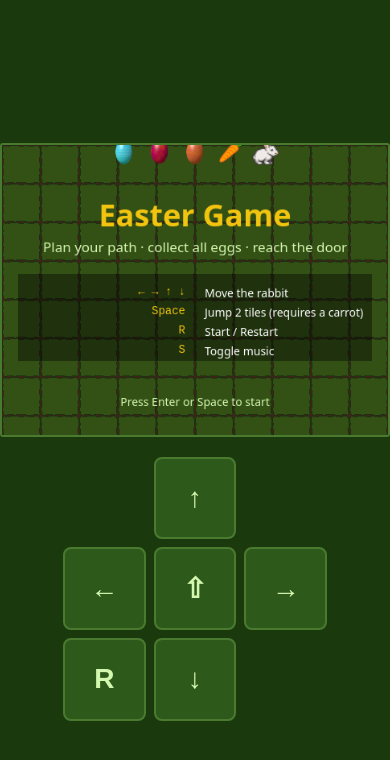
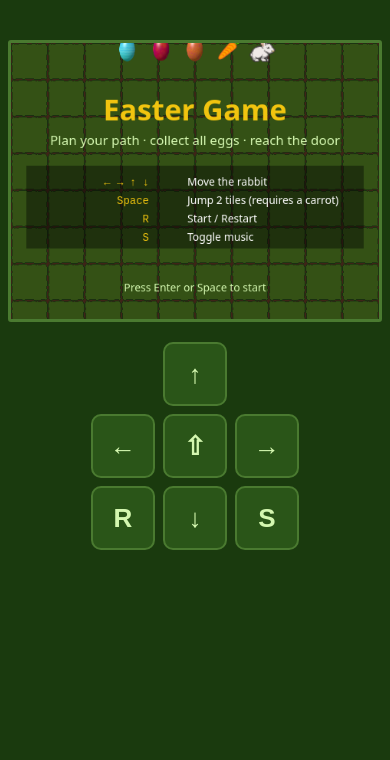
Before and after one commit to Gramli/EasterGame, a website built with Vite: page EasterGame_New/index.html in a window 390 px wide. Built offline with nearby package versions, Linux system fonts and the light colour scheme.

Commit message:
feat: implement game controls, input handling, and responsive canvas management

```diff
--- a/EasterGame_New/src/Input.ts
+++ b/EasterGame_New/src/GameControls/Input.ts
@@ -1,4 +1,4 @@
-import { Game } from './Game';
+import { Game } from '../Game';
 import { InputAction, applyAction } from './InputAction';
 
 export class Input {
--- /dev/null
+++ b/EasterGame_New/src/GameControls/TouchControls.ts
@@ -0,0 +1,90 @@
+import { Game } from "../Game";
+import { InputAction, applyAction } from "./InputAction";
+
+const DPAD: Array<{
+  action: InputAction;
+  label: string;
+  col: number;
+  row: number;
+}> = [
+  { action: "MoveUp", label: "↑", col: 2, row: 1 },
+  { action: "MoveLeft", label: "←", col: 1, row: 2 },
+  { action: "BigJump", label: "⇧", col: 2, row: 2 },
+  { action: "MoveRight", label: "→", col: 3, row: 2 },
+  { action: "MoveDown", label: "↓", col: 2, row: 3 },
+  { action: "StartOrRestart", label: "R", col: 1, row: 3 },
+  { action: "ToggleMusic", label: "S", col: 3, row: 3 },
+];
+
+export class TouchControls {
+  constructor(
+    private readonly game: Game,
+    private readonly onStartGame: () => void,
+    private readonly onRedraw: () => void,
+  ) {
+    document.getElementById("app")!.appendChild(this.build());
+    this.buildCanvasTouch();
+  }
+
+  private buildCanvasTouch() {
+    const canvas = document.getElementById("game")!;
+
+    const dispatch = () =>
+      applyAction('StartOrNextLevel', this.game, this.onStartGame, this.onRedraw);
+
+    canvas.addEventListener(
+      "touchstart",
+      (e) => {
+        e.preventDefault();
+        dispatch();
+      },
+      { passive: false },
+    );
+    canvas.addEventListener("touchend", (e) => e.preventDefault(), {
+      passive: false,
+    });
+  }
+
+  private build(): HTMLElement {
+    const container = document.createElement("div");
+    container.id = "touch-controls";
+
+    const grid = document.createElement("div");
+    grid.className = "touch-dpad";
+
+    for (const { action, label, col, row } of DPAD) {
+      const btn = this.createButton(label, action);
+      btn.style.gridColumn = String(col);
+      btn.style.gridRow = String(row);
+      grid.appendChild(btn);
+    }
+
+    container.appendChild(grid);
+
+    return container;
+  }
+
+  private createButton(label: string, action: InputAction): HTMLButtonElement {
+    const btn = document.createElement("button");
+    btn.className = "touch-btn";
+    btn.textContent = label;
+    btn.type = "button";
+
+    const dispatch = () =>
+      applyAction(action, this.game, this.onStartGame, this.onRedraw);
+    btn.addEventListener("click", dispatch);
+    btn.addEventListener(
+      "touchstart",
+      (e) => {
+        e.preventDefault();
+        dispatch();
+      },
+      { passive: false },
+    );
+    btn.addEventListener("touchend", (e) => e.preventDefault(), {
+      passive: false,
+    });
+
+    return btn;
+  }
+}
--- a/EasterGame_New/src/CanvasManager.ts
+++ b/EasterGame_New/src/GameRendering/CanvasManager.ts
@@ -1,4 +1,5 @@
-import { Level } from './Levels/Level';
+import { Level } from '../Levels/Level';
+import { DeviceDetection } from './DeviceDetection';
 
 export class CanvasManager {
   private canvas: HTMLCanvasElement;
@@ -6,7 +7,8 @@ export class CanvasManager {
   private resizeObserver: ResizeObserver | null = null;
   private readonly MIN_TILE_SIZE = 24;
   private readonly MAX_TILE_SIZE = 48;
-  private readonly CONTROL_HEIGHT = 80;
+  private readonly CONTROL_WIDTH  = 220;
+  private readonly CONTROL_HEIGHT = 220;
   private onResizeCallback: (() => void) | null = null;
 
   constructor(canvasElementId: string) {
@@ -29,50 +31,57 @@ export class CanvasManager {
 
   recalculateSize(): void {
     const newTileSize = this.calculateOptimalTileSize();
-    if (newTileSize !== this.currentTileSize) {
+    const sizeChanged = newTileSize !== this.currentTileSize;
     this.currentTileSize = newTileSize;
     this.applyCanvasSize();
-      if (this.onResizeCallback) {
+    if (sizeChanged && this.onResizeCallback) {
       this.onResizeCallback();
     }
   }
+
+  private isLandscapeTouch(): boolean {
+    return DeviceDetection.shouldShowTouchControls() && window.innerWidth > window.innerHeight;
   }
 
   private calculateOptimalTileSize(): number {
-    const isMobile = this.isMobileScreen();
-    const availableWidth = window.innerWidth;
-    const availableHeight = window.innerHeight;
-    const effectiveHeight = isMobile
-      ? availableHeight - this.CONTROL_HEIGHT - 150
-      : availableHeight - 150;
+    const vw = window.innerWidth;
+    const vh = window.innerHeight;
+    const HUD_H   = 30;
+    const PAD     = 16;
 
-    const tileSizeFromWidth  = Math.floor((availableWidth  - 20) / Level.COLS);
-    const tileSizeFromHeight = Math.floor(effectiveHeight        / Level.ROWS);
-    const tileSize = Math.max(
-      this.MIN_TILE_SIZE,
-      Math.min(this.MAX_TILE_SIZE, Math.min(tileSizeFromWidth, tileSizeFromHeight)),
-    );
+    let availW: number;
+    let availH: number;
 
-    return tileSize;
+    if (this.isLandscapeTouch()) {
+      availW = vw - this.CONTROL_WIDTH - PAD;
+      availH = vh - HUD_H - PAD;
+    } else if (DeviceDetection.shouldShowTouchControls()) {
+      availW = vw - PAD;
+      availH = vh - this.CONTROL_HEIGHT - HUD_H - PAD;
+    } else {
+      availW = vw - PAD;
+      availH = vh - HUD_H - PAD;
     }
 
-  private isMobileScreen(): boolean {
-    return window.innerWidth < 768;
+    const fromW = Math.floor(availW / Level.COLS);
+    const fromH = Math.floor(availH / Level.ROWS);
+    return Math.max(this.MIN_TILE_SIZE, Math.min(this.MAX_TILE_SIZE, Math.min(fromW, fromH)));
   }
 
   private applyCanvasSize(): void {
-    const canvasWidth = Level.COLS * this.currentTileSize;
+    const canvasWidth  = Level.COLS * this.currentTileSize;
     const canvasHeight = Level.ROWS * this.currentTileSize;
 
-    this.canvas.width = canvasWidth;
+    this.canvas.width  = canvasWidth;
     this.canvas.height = canvasHeight;
 
     const hud = document.getElementById('hud');
-    if (hud) hud.style.width = this.isMobileScreen() ? '100%' : `${canvasWidth}px`;
+    if (hud) {
+      hud.style.width = DeviceDetection.shouldShowTouchControls() ? '' : `${canvasWidth}px`;
+    }
 
-    const isMobile = this.isMobileScreen();
-    this.canvas.style.maxWidth  = isMobile ? '100vw' : 'none';
-    this.canvas.style.maxHeight = isMobile ? '100vh' : 'none';
+    this.canvas.style.maxWidth  = '100%';
+    this.canvas.style.maxHeight = this.isLandscapeTouch() ? 'calc(100dvh - 44px)' : '';
   }
 
   private setupResizeListener(): void {
@@ -80,7 +89,6 @@ export class CanvasManager {
       this.recalculateSize();
     });
 
-    // Handle orientation change (mobile)
     window.addEventListener('orientationchange', () => {
       setTimeout(() => this.recalculateSize(), 100);
     });
--- a/EasterGame_New/src/DeviceDetection.ts
+++ b/EasterGame_New/src/GameRendering/DeviceDetection.ts
@@ -12,15 +12,11 @@ export class DeviceDetection {
     return this.isTouchDeviceCache;
   }
 
-  static isSmallScreen(): boolean {
+  private static isSmallScreen(): boolean {
     return window.innerWidth < 768;
   }
 
   static shouldShowTouchControls(): boolean {
     return this.isTouchDevice() || this.isSmallScreen();
   }
-
-  static resetCache(): void {
-    this.isTouchDeviceCache = null;
-  }
 }
--- a/EasterGame_New/src/Renderer.ts
+++ b/EasterGame_New/src/GameRendering/Renderer.ts
@@ -1,6 +1,6 @@
-import { Game } from "./Game";
-import { CellType, Level } from "./Levels/Level";
-import { GameImages } from "./Assets";
+import { Game } from "../Game";
+import { CellType, Level } from "../Levels/Level";
+import { GameImages } from "../Assets";
 import { DeviceDetection } from "./DeviceDetection";
 
 export class Renderer {
@@ -91,25 +91,20 @@ export class Renderer {
 
     const isTouchDevice = DeviceDetection.isTouchDevice();
 
-    const spriteY = h / 2 - (isTouchDevice ? 150 : 190);
-    const spriteSize = tileSize * 1.5;
-    const sprites = [
-      images.vajickoModre,
-      images.vajickoCervene,
-      images.vajickoOranzove,
-      images.mrkev,
-      images.zajicDoprava,
-    ];
-    const totalW = sprites.length * spriteSize + (sprites.length - 1) * 8;
-    sprites.forEach((img, i) => {
-      ctx.drawImage(
-        img,
-        w / 2 - totalW / 2 + i * (spriteSize + 8),
-        spriteY,
-        spriteSize,
-        spriteSize,
-      );
-    });
+    this.drawSprites(isTouchDevice, tileSize);
+    this.drawGameTitle();
+
+    if (isTouchDevice) {
+      this.drawTouchDevicesControls();
+    } else {
+      this.drawLargeDevicesControls();
+    }
+  }
+
+  private drawGameTitle(): void {
+    const { ctx } = this;
+    const w = ctx.canvas.width;
+    const h = ctx.canvas.height;
 
     ctx.fillStyle = "#f1c40f";
     ctx.font = "bold 38px system-ui, sans-serif";
@@ -124,12 +119,33 @@ export class Renderer {
       w / 2,
       h / 2 - 52,
     );
+  }
 
-    if (isTouchDevice) {
-      this.drawTouchDevicesControls();
-    } else {
-      this.drawLargeDevicesControls();
-    }
+  private drawSprites(isTouchDevice: boolean, tileSize: number): void {
+    const { ctx, images } = this;
+    const w = ctx.canvas.width;
+    const h = ctx.canvas.height;
+
+    const spriteY = h / 2 - (isTouchDevice ? 150 : 190);
+    const spriteSize = tileSize * 1.5;
+    const sprites = [
+      images.vajickoModre,
+      images.vajickoCervene,
+      images.vajickoOranzove,
+      images.mrkev,
+      images.zajicDoprava,
+    ];
+
+    const totalW = sprites.length * spriteSize + (sprites.length - 1) * 8;
+    sprites.forEach((img, i) => {
+      ctx.drawImage(
+        img,
+        w / 2 - totalW / 2 + i * (spriteSize + 8),
+        spriteY,
+        spriteSize,
+        spriteSize,
+      );
+    });
   }
 
   private drawTouchDevicesControls() {
@@ -142,11 +158,11 @@ export class Renderer {
 
     ctx.font = "16px system-ui, sans-serif";
     ctx.fillStyle = "#d4f7b0";
-    ctx.fillText("Use the on-screen controls to play", w / 2, h / 2 + 16);
-    ctx.fillText("S — Toggle music", w / 2, h / 2 + 44);
+    ctx.fillText("Use the on-screen controls to play", w / 2, h / 2);
+    ctx.fillText("S — Toggle music", w / 2, h / 2 + 22);
 
     ctx.font = "14px system-ui, sans-serif";
-    ctx.fillText("Tap  R  to start", w / 2, h / 2 + 140);
+    ctx.fillText("Tap or R to start", w / 2, h / 2 + 140);
   }
 
   private drawLargeDevicesControls() {
@@ -167,11 +183,11 @@ export class Renderer {
       ctx.font = "14px monospace";
       ctx.fillStyle = "#f1c40f";
       ctx.textAlign = "right";
-      ctx.fillText(key, w / 2 - 12, h / 2 + 2 + i * 24);
+      ctx.fillText(key, w / 2 - 60, h / 2 + 2 + i * 24);
       ctx.font = "14px system-ui, sans-serif";
       ctx.fillStyle = "#fff";
       ctx.textAlign = "left";
-      ctx.fillText(desc, w / 2 + 12, h / 2 + 5 + i * 24);
+      ctx.fillText(desc, w / 2 -10 , h / 2 +2  + i * 24);
     });
 
     ctx.font = "14px system-ui, sans-serif";
--- a/EasterGame_New/src/TouchControls.ts
+++ /dev/null
@@ -1,57 +0,0 @@
-import { Game } from './Game';
-import { InputAction, applyAction } from './InputAction';
-
-const DPAD: Array<{ action: InputAction; label: string; col: number; row: number }> = [
-  { action: 'MoveUp',    label: '↑', col: 2, row: 1 },
-  { action: 'MoveLeft',  label: '←', col: 1, row: 2 },
-  { action: 'BigJump',   label: '⇧', col: 2, row: 2 },
-  { action: 'MoveRight', label: '→', col: 3, row: 2 },
-  { action: 'MoveDown',  label: '↓', col: 2, row: 3 },
-];
-
-export class TouchControls {
-  constructor(
-    private readonly game: Game,
-    private readonly onStartGame: () => void,
-    private readonly onRedraw: () => void,
-  ) {
-    document.getElementById('app')!.appendChild(this.build());
-  }
-
-  private build(): HTMLElement {
-    const container = document.createElement('div');
-    container.id = 'touch-controls';
-
-    const grid = document.createElement('div');
-    grid.className = 'touch-dpad';
-
-    for (const { action, label, col, row } of DPAD) {
-      const btn = this.createButton(label, action);
-      btn.style.gridColumn = String(col);
-      btn.style.gridRow    = String(row);
-      grid.appendChild(btn);
-    }
-
-    const restart = this.createButton('R', 'StartOrRestart');
-    restart.style.gridColumn = '1'
-    restart.style.gridRow    = '3';
-    grid.appendChild(restart);
-    container.appendChild(grid);
-
-    return container;
-  }
-
-  private createButton(label: string, action: InputAction): HTMLButtonElement {
-    const btn = document.createElement('button');
-    btn.className = 'touch-btn';
-    btn.textContent = label;
-    btn.type = 'button';
-
-    const dispatch = () => applyAction(action, this.game, this.onStartGame, this.onRedraw);
-    btn.addEventListener('click', dispatch);
-    btn.addEventListener('touchstart', (e) => { e.preventDefault(); dispatch(); }, { passive: false });
-    btn.addEventListener('touchend',   (e) =>   e.preventDefault(),               { passive: false });
-
-    return btn;
-  }
-}
--- a/EasterGame_New/style.css
+++ b/EasterGame_New/style.css
@@ -8,27 +8,30 @@ body {
   background: #1a3a0e;
   display: flex;
   justify-content: center;
-  align-items: center;
-  min-height: 100vh;
+  align-items: flex-start;
+  min-height: 100dvh;
   font-family: system-ui, sans-serif;
   -webkit-user-select: none;
   user-select: none;
 }
 
 #app {
-  display: flex;
-  flex-direction: column;
-  align-items: center;
+  display: grid;
+  grid-template-areas:
+    "hud"
+    "game"
+    "hint"
+    "controls";
+  justify-items: center;
+  align-content: start;
   gap: 6px;
+  padding: 8px;
   width: 100%;
-  max-width: 100vw;
-  padding: 8px;
-  position: relative;
-  z-index: 10;
 }
 
-/* HUD bar above the canvas — mirrors the C# bottom status strip */
+/* HUD bar above the canvas */
 #hud {
+  grid-area: hud;
   display: flex;
   gap: 24px;
   color: #d4f7b0;
@@ -36,7 +39,7 @@ body {
   font-weight: 600;
   height: 26px;
   align-items: center;
-  width: 100%;
+  max-width: 100%;
   padding: 0 6px;
 }
 
@@ -46,32 +49,29 @@ body {
 }
 
 canvas {
+  grid-area: game;
   display: block;
   border: 3px solid #4a7a30;
   border-radius: 3px;
-  /* Canvas size is set in CanvasManager to be responsive */
   max-width: 100%;
-  max-height: 100%;
   position: relative;
   z-index: 20;
 }
 
 #controls-hint {
+  grid-area: hint;
   color: #7a9e6a;
   font-size: 12px;
-  margin-top: 2px;
   display: none;
 }
 
 /* ===== TOUCH CONTROLS ===== */
 
 #touch-controls {
+  grid-area: controls;
   display: flex;
   flex-direction: column;
-  align-items: center;
-  width: 100%;
-  max-width: 280px;
-  margin: 8px auto 0;
+  align-items: flex-start;
   padding: 8px;
   position: relative;
   z-index: 25;
@@ -79,44 +79,97 @@ canvas {
 
 .touch-dpad {
   display: grid;
-  grid-template-columns: repeat(3, 1fr);
-  grid-template-rows: repeat(3, 1fr);
+  grid-template-columns: repeat(3, 64px);
+  grid-template-rows: repeat(3, 64px);
   gap: 8px;
-  width: 100%;
 }
 
 .touch-btn {
-  width: 100%;
-  aspect-ratio: 1;
+  width: 64px;
+  height: 64px;
   border: 2px solid #4a7a30;
-  background: #2d5a1a;
+  background: rgba(45, 90, 26, 0.85);
   color: #d4f7b0;
-  font-size: 28px;
+  font-size: 26px;
   font-weight: bold;
-  border-radius: 8px;
+  border-radius: 10px;
   cursor: pointer;
   touch-action: manipulation;
   -webkit-user-select: none;
   user-select: none;
-  transition: background-color 0.1s ease;
-  min-height: 32px;
+  display: flex;
+  align-items: center;
+  justify-content: center;
+  transition: background-color 0.08s ease;
 }
 
 .touch-btn:active {
-  background: #3d7a2a;
+  background: rgba(80, 160, 50, 0.9);
   color: #f1c40f;
 }
 
-.touch-btn:hover {
-  background: #3d7a2a;
+/* ===== LANDSCAPE TOUCH: controls on the right ===== */
+
+@media (pointer: coarse) and (orientation: landscape) {
+  body {
+    align-items: center;
+    overflow: hidden;
+  }
+
+  #app {
+    grid-template-columns: 1fr 220px;
+    grid-template-rows: auto 1fr;
+    grid-template-areas:
+      "hud      controls"
+      "game     controls";
+    align-items: start;
+    height: 100dvh;
+    overflow: hidden;
+    padding: 6px 8px;
+    gap: 6px 8px;
+  }
+
+  #hud {
+    align-self: end;
+    gap: 12px;
+    font-size: 12px;
+    height: 24px;
+    padding: 0 4px;
+  }
+
+  canvas {
+    border-width: 2px;
+    justify-self: end;
+    align-self: start;
+    max-height: calc(100dvh - 44px);
+  }
+
+  #touch-controls {
+    align-self: center;
+    justify-self: center;
+    padding: 0;
+    margin: 0;
+  }
+
+  .touch-dpad {
+    grid-template-columns: repeat(3, 60px);
+    grid-template-rows: repeat(3, 60px);
+    gap: 8px;
+  }
+
+  .touch-btn {
+    width: 60px;
+    height: 60px;
+    font-size: 24px;
+    border-radius: 8px;
+  }
 }
 
-/* ===== RESPONSIVE DESIGN ===== */
+/* ===== PORTRAIT TOUCH: tighter spacing ===== */
 
-/* Small screens: show touch controls, hide keyboard hint */
-@media (max-width: 767px) {
+@media (pointer: coarse) and (orientation: portrait) {
   body {
-    min-height: 100dvh; /* Use dynamic viewport height for mobile */
+    align-items: flex-start;
   }
 
   #app {
@@ -125,15 +178,9 @@ canvas {
   }
 
   #hud {
-    width: 100%;
-    gap: 12px;
+    gap: 10px;
     font-size: 12px;
     height: 24px;
-    padding: 4px;
-  }
-
-  #controls-hint {
-    display: none;
   }
 
   canvas {
@@ -141,15 +188,14 @@ canvas {
   }
 }
 
-/* Medium screens and up: hide touch controls, show keyboard hint */
-@media (min-width: 768px) {
-  #hud {
-    width: 800px;
+/* ===== DESKTOP (mouse): center vertically, show keyboard hint ===== */
+
+@media (hover: hover) and (pointer: fine) {
+  body {
+    align-items: center;
   }
 
   #controls-hint {
     display: block;
   }
-
-
 }
```
Also changed, not shown: EasterGame_New/src/GameControls/InputAction.ts (renamed from EasterGame_New/src/InputAction.ts, +13 -5 lines), EasterGame_New/src/Music.ts (+0 -7 lines), EasterGame_New/src/main.ts (+5 -8 lines). Lines whose indentation alone changed are shown as unchanged.
